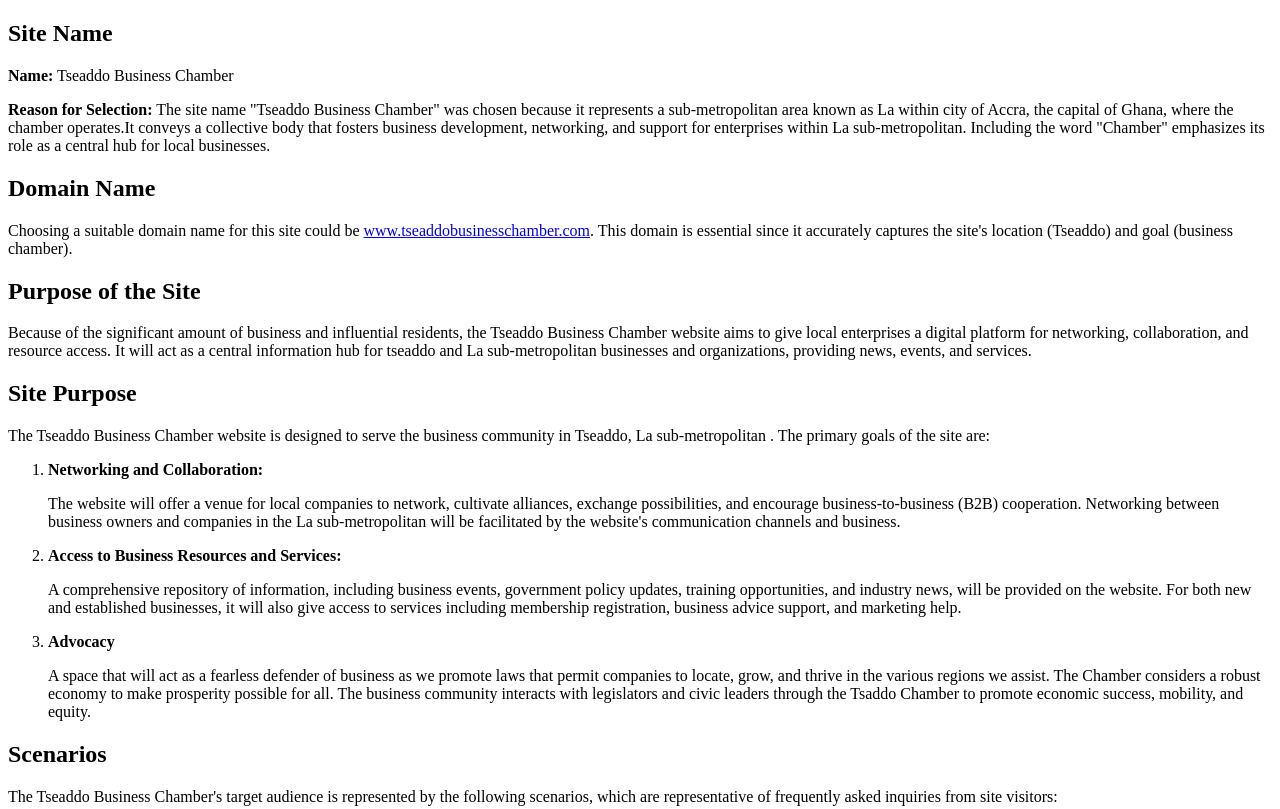
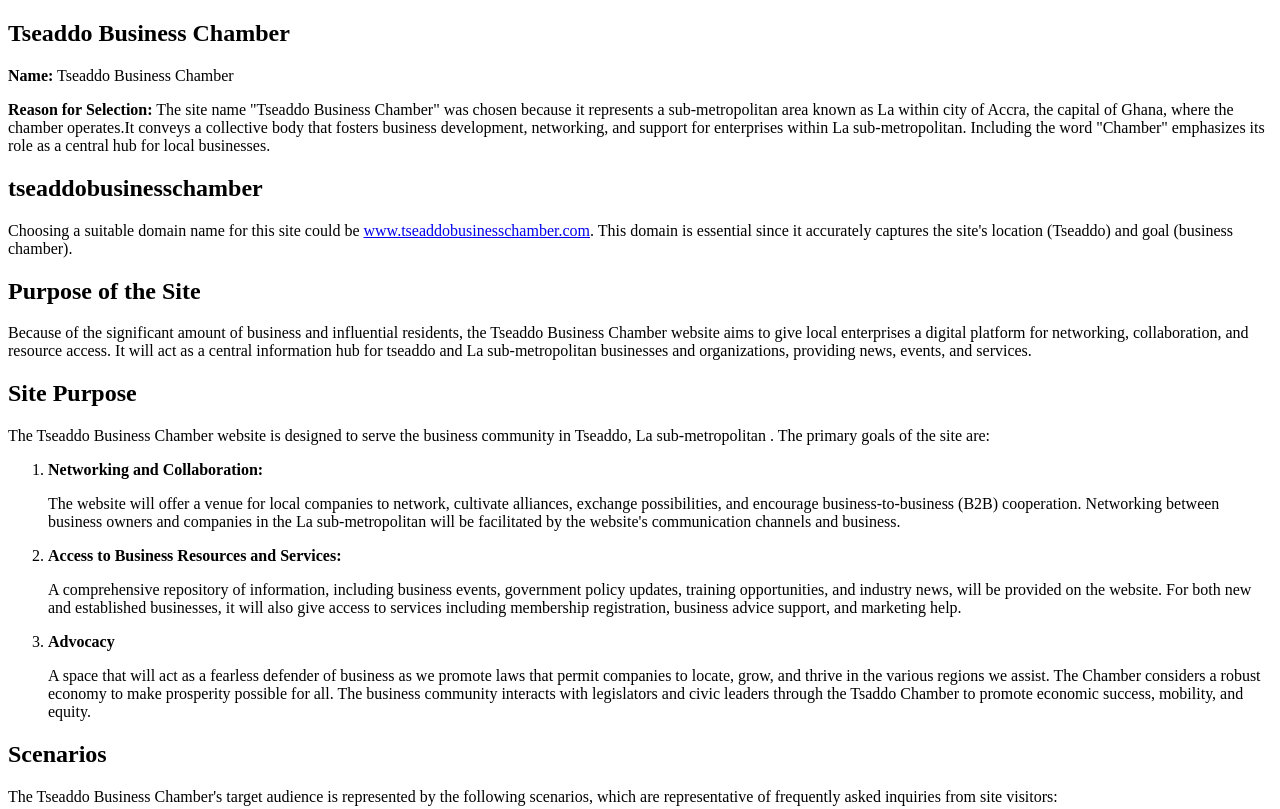
Before and after one commit to issahakuffo/wdd230, a plain HTML site: page week01/chamber-site-plan.html in a window 1280 px wide. Shown: the top 809 px of the page. Drawn offline with Linux system fonts and the light colour scheme.

Commit message:
adding auhor

```diff
--- a/week01/chamber-site-plan.html
+++ b/week01/chamber-site-plan.html
@@ -4,14 +4,17 @@
 <head>
     <meta charset="UTF-8">
     <meta name="viewport" content="width=device-width, initial-scale=1.0">
-    <title>Site Plan Document</title>
+    <title>Site Plan</title>
     <link rel="stylesheet" href="styles/site-plan.css">
+
+    <meta name="description" content="Issah Akuffo - WDD 230 - Web Frontend Development">
+    <meta name="author" content="Issah Akuffo">
 </head>
 
 <body>
     <main>
         <section>
-            <h1>Site Name</h1>
+            <h1>Tseaddo Business Chamber</h1>
             <p><strong>Name:</strong> Tseaddo Business Chamber</p>
             <p><strong>Reason for Selection:</strong> The site name "Tseaddo Business Chamber" was chosen
                 because it represents a sub-metropolitan area known as La within city of Accra, the capital of Ghana,
@@ -24,7 +27,7 @@
             </p>
         </section>
         <section>
-            <h2>Domain Name</h2>
+            <h2>tseaddobusinesschamber</h2>
             <p>Choosing a suitable domain name for this site could
                 be <a href="https://tseaddobusinesschamber.com">www.tseaddobusinesschamber.com</a>.
                 This domain is essential since it accurately captures the site's location (Tseaddo) and goal (business
```
